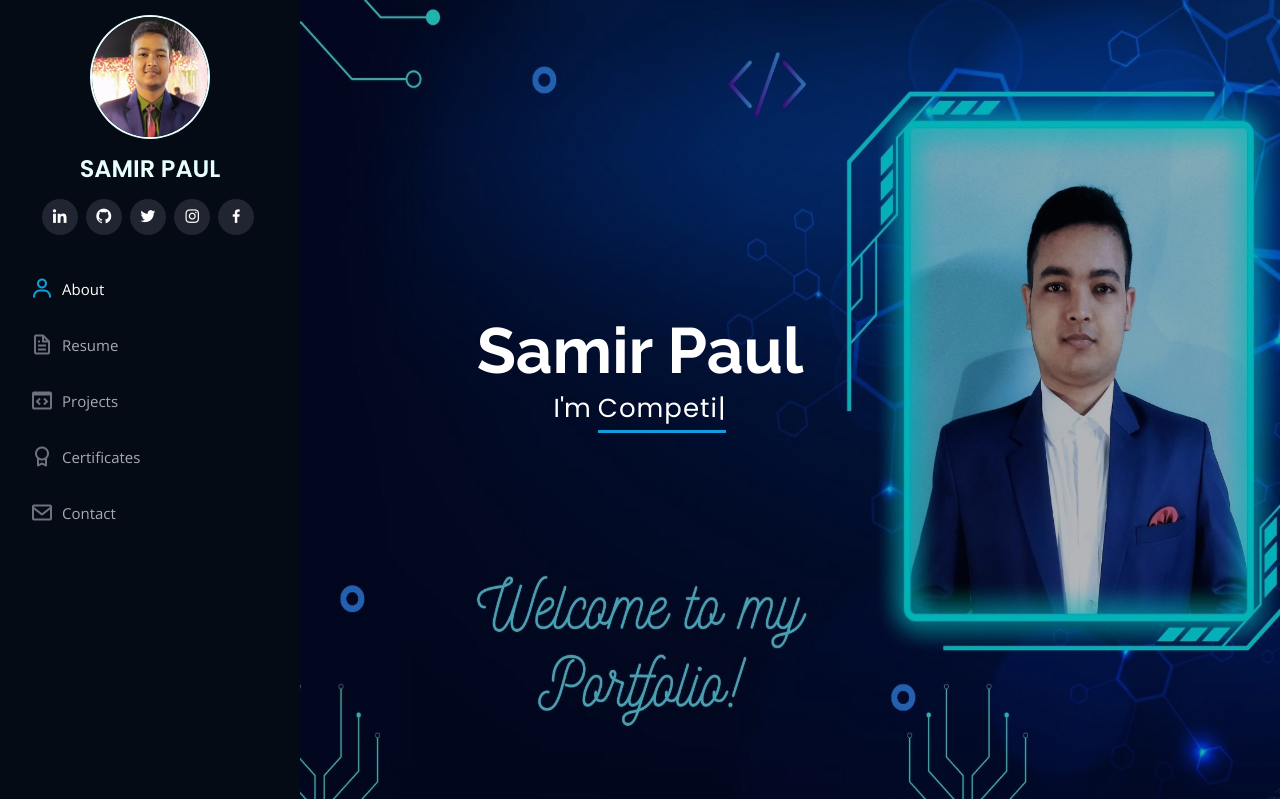
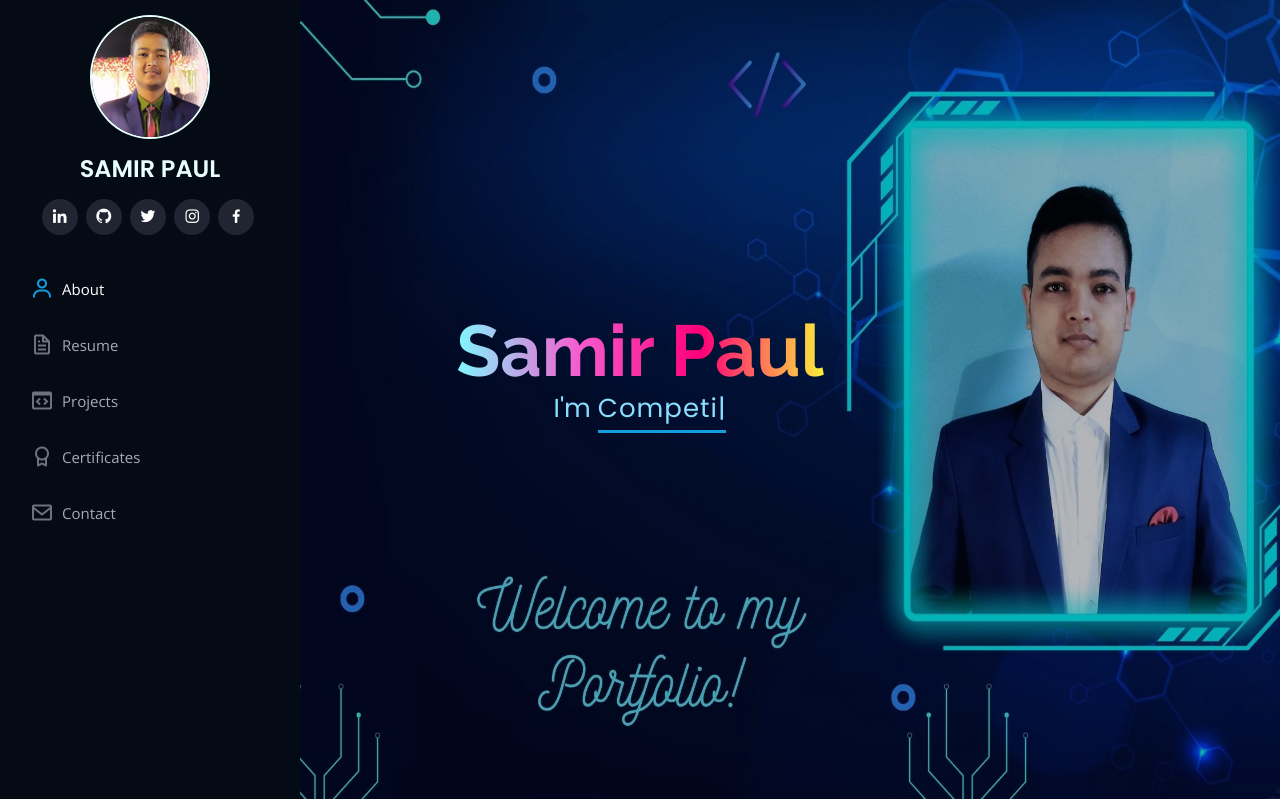
Before and after one commit to SamirPaulb/samir.is-a.dev, a PHP site: page / in a window 1280 px wide. Shown: the top 799 px of the page. Run offline with PHP 8.4, Linux system fonts and the light colour scheme.

Commit message:
Update style.css

```diff
--- a/assets/css/style.css
+++ b/assets/css/style.css
@@ -232,21 +232,23 @@
 
 #hero h1 {
   margin: 0 0 10px 0;
-  font-size: 64px;
+  font-size: 72px;
   font-weight: 700;
   line-height: 56px;
-  color: #fff;
+  background: linear-gradient(to right, #7ff9ff, #f55ccf, #ff0078, #fcef3a);
+  -webkit-text-fill-color: transparent;
+  -webkit-background-clip: text;
 }
 
 #hero p {
-  color: #fff;
+  color: #8adeff;
   margin-bottom: 50px;
   font-size: 26px;
   font-family: "Poppins", sans-serif;
 }
 
 #hero p span {
-  color: #fff;
+  color: #8adeff;
   padding-bottom: 4px;
   letter-spacing: 1px;
   border-bottom: 3px solid #149ddd;
```
